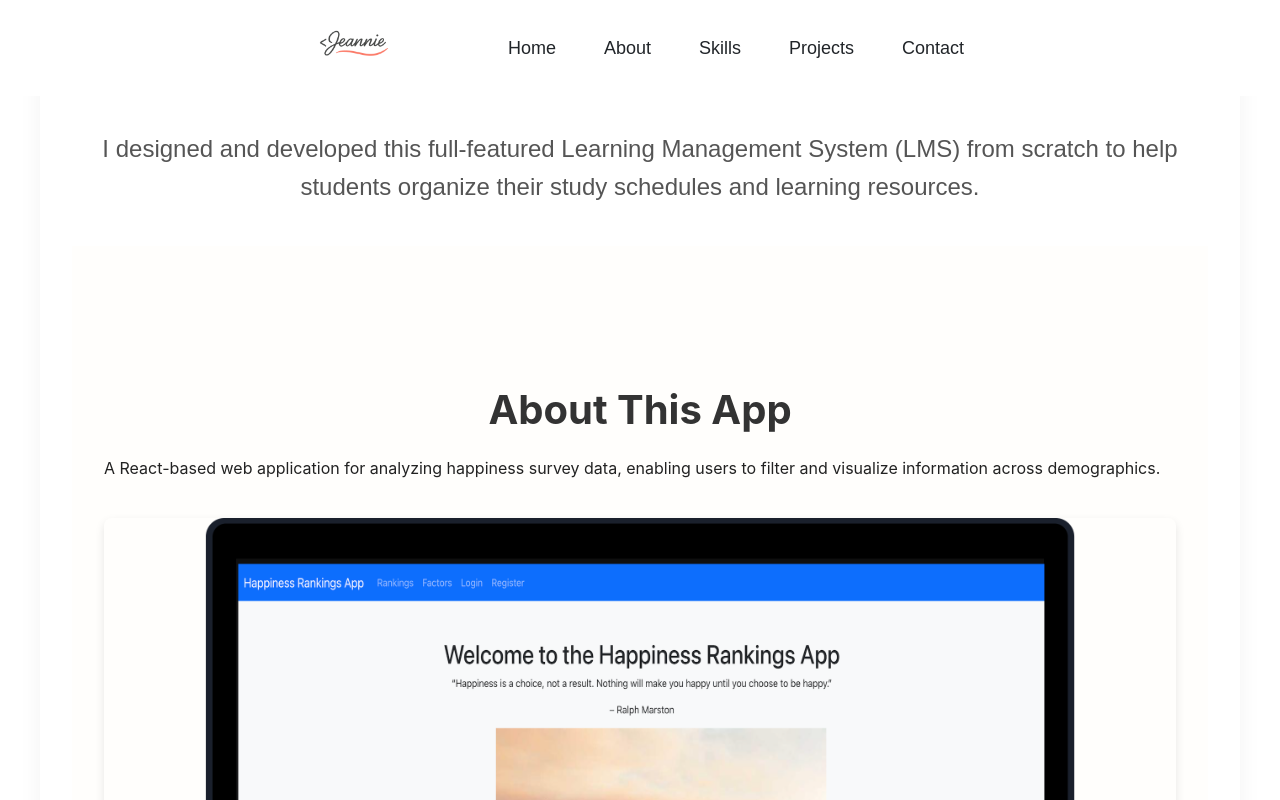
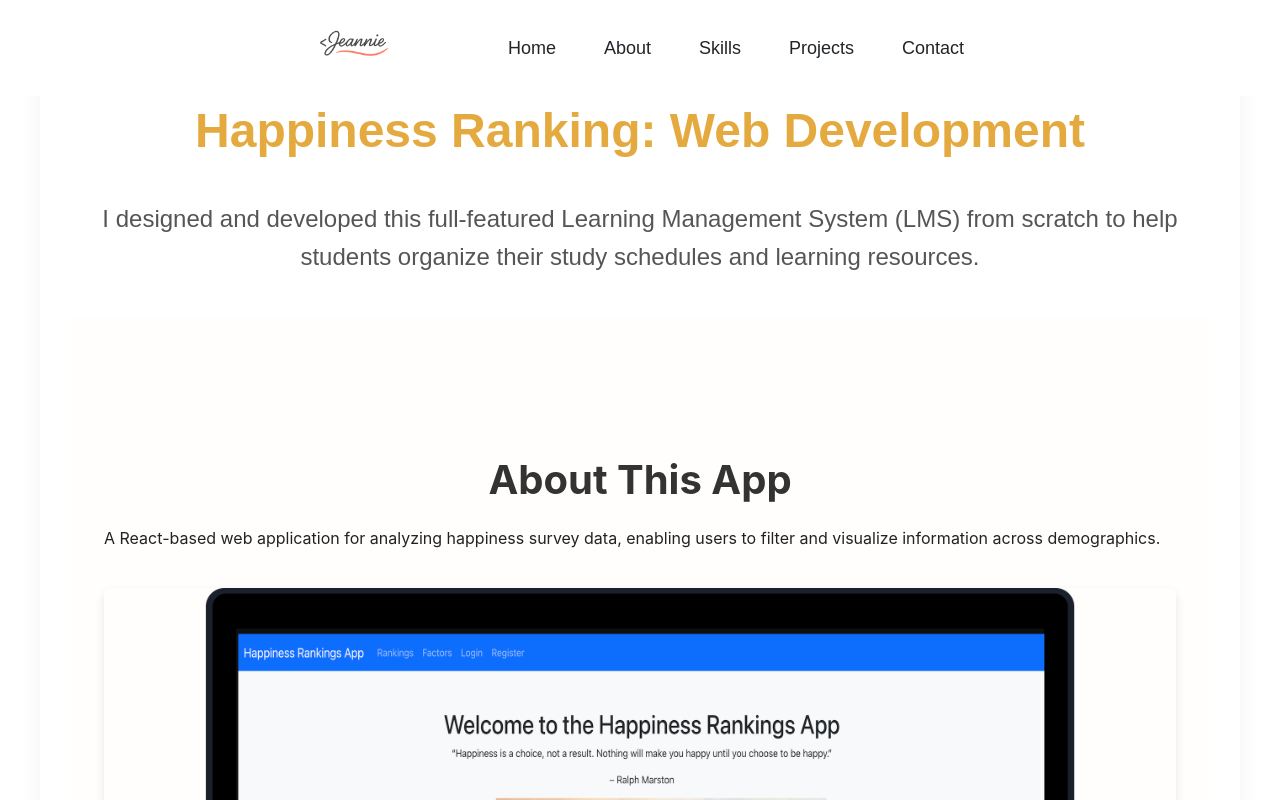
Before and after one commit to Mijincode/jeannie-portfolio, a React (Create React App) app: page /projects/happiness in a window 1280 px wide. Shown: the top 800 px of the page. Built offline with nearby package versions, Linux system fonts and the light colour scheme.

Commit message:
Add happiness

```diff
--- /dev/null
+++ b/src/components/pages/Happiness.css
@@ -0,0 +1,3 @@
+.case-study-header {
+  margin-top: 70px;
+}
--- a/src/components/pages/Happiness.js
+++ b/src/components/pages/Happiness.js
@@ -1,6 +1,7 @@
 import React from "react";
 import { useSpring, animated } from "react-spring";
 import projectData from "../ProjectData";
+import "./Happiness.css";
 
 export default function Happiness() {
   const project = projectData["Happiness"];
```
